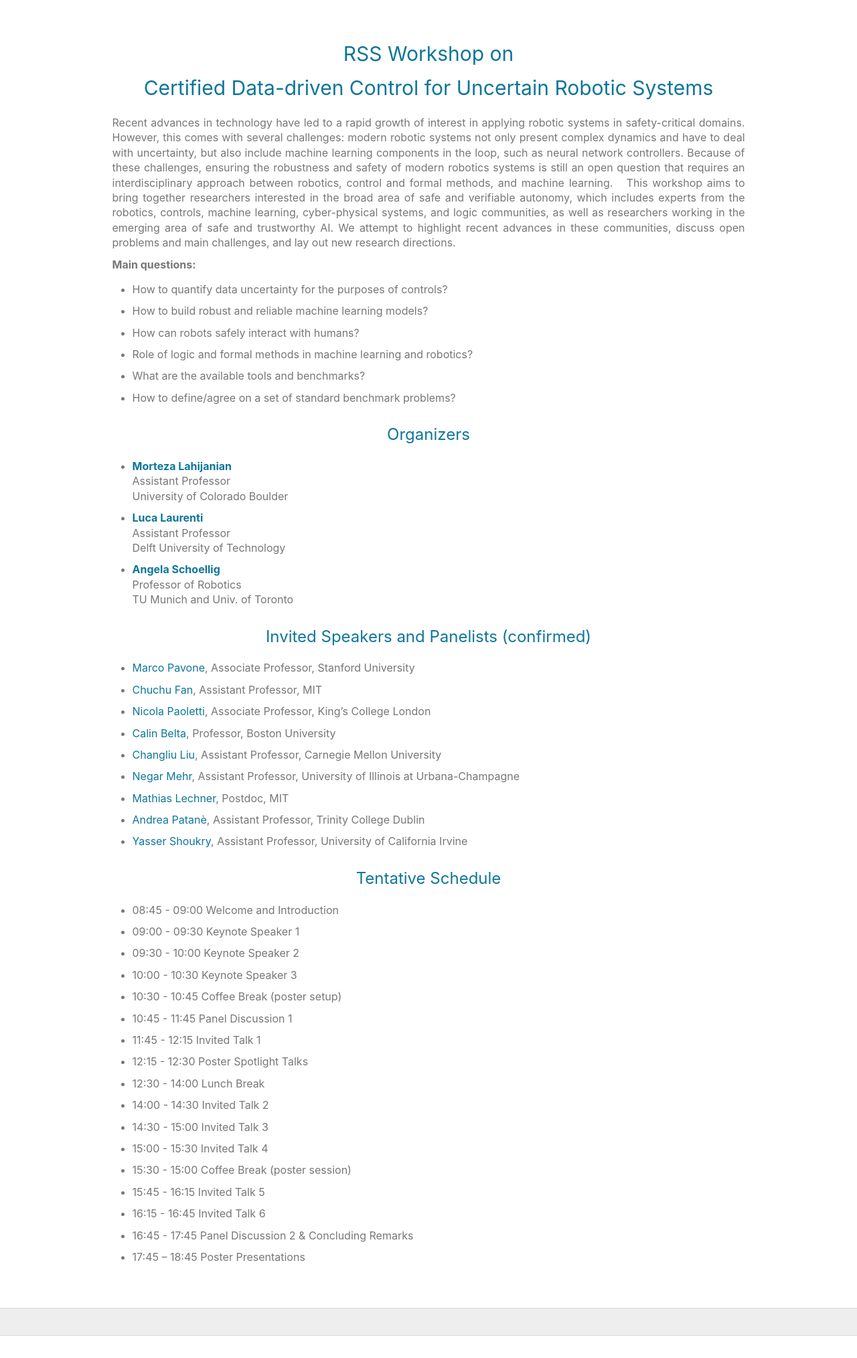
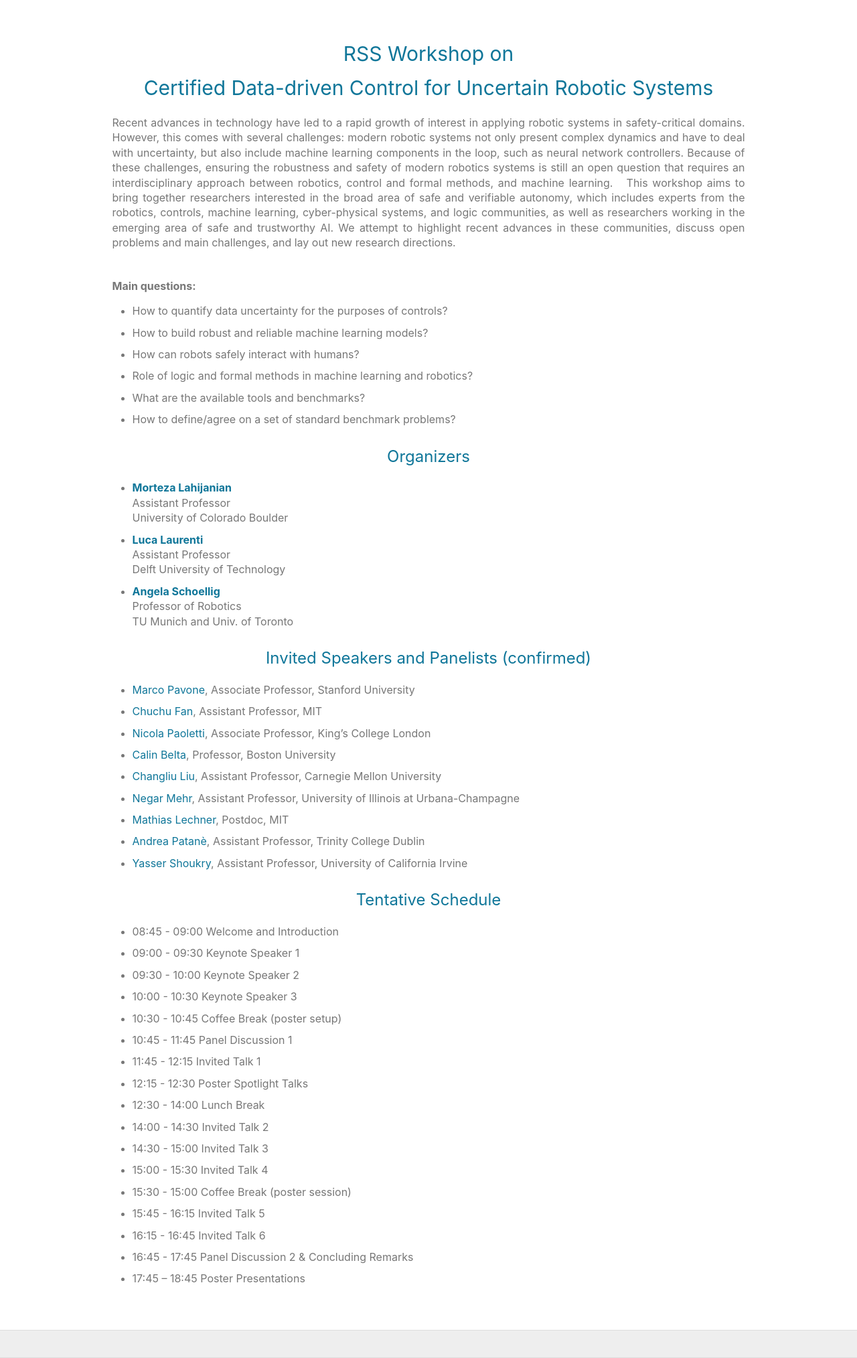
Before and after one commit to aria-systems-group/website, a Jekyll site: the page built from pages/workshop2023.md, in a window 1280 px wide. Shown: the whole page at 67% size. Built offline with Jekyll 4.4.1, drawn with Linux system fonts in a browser that asks for light colours; before the commit the page ends 1995 px from its top, so only the background shows below that.

```diff
--- a/pages/workshop2023.md
+++ b/pages/workshop2023.md
@@ -13,7 +13,8 @@
 Recent advances in technology have led to a rapid growth of interest in applying robotic systems in safety-critical domains. However, this comes with several challenges: modern robotic systems not only present complex dynamics and have to deal with uncertainty, but also include machine learning components in the loop, such as neural network controllers. Because of these challenges, ensuring the robustness and safety of modern robotics systems is still an open question that requires an interdisciplinary approach between robotics, control and formal methods, and machine learning.
 
 This workshop aims to bring together researchers interested in the broad area of safe and verifiable autonomy, which includes experts from the robotics, controls, machine learning, cyber-physical systems, and logic communities, as well as researchers working in the emerging area of safe and trustworthy AI. We attempt to highlight recent advances in these communities, discuss open problems and main challenges, and lay out new research directions.
-<!-- </style> -->
+
+<br>
 
 
 **Main questions:**
```
